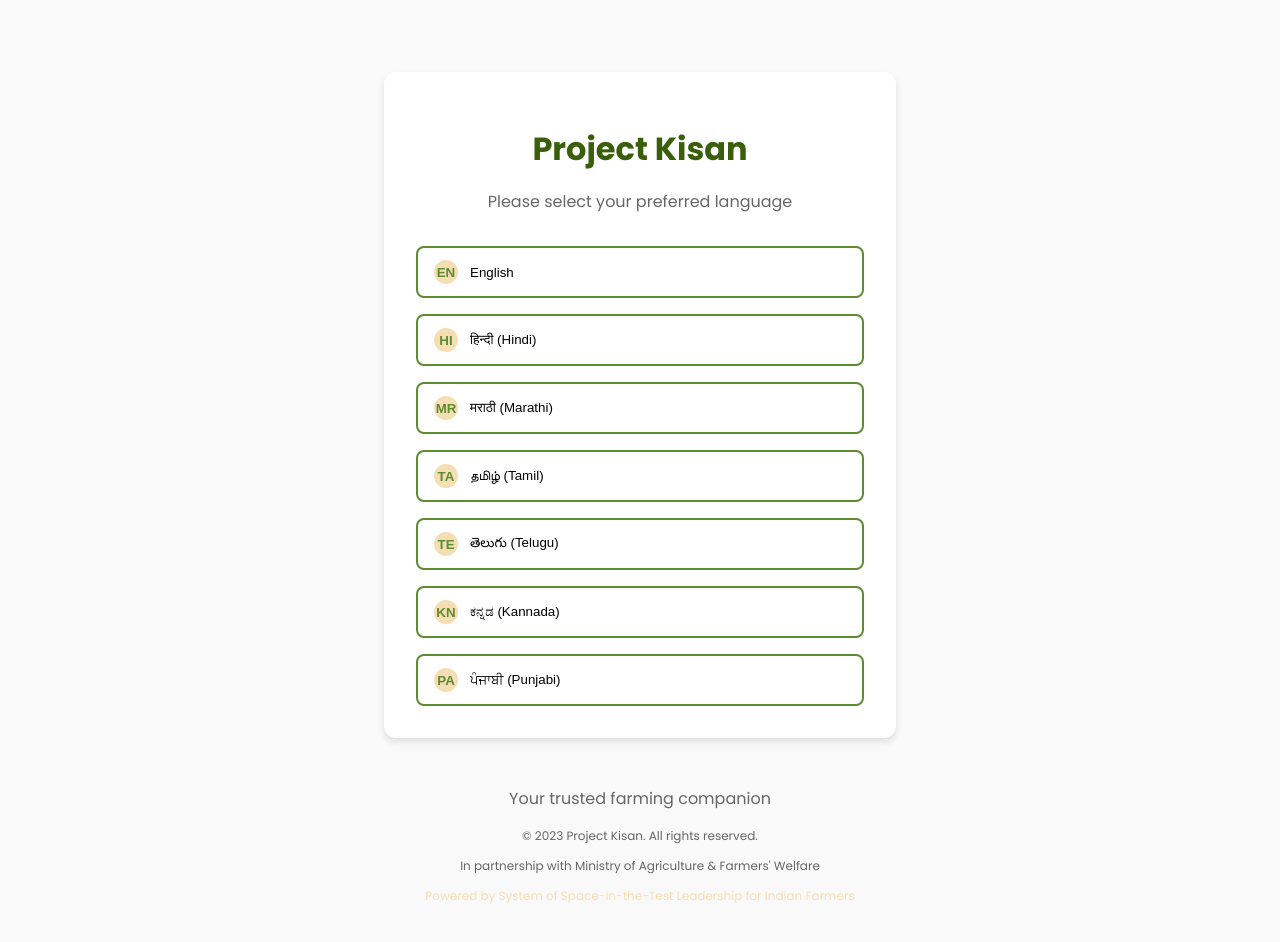
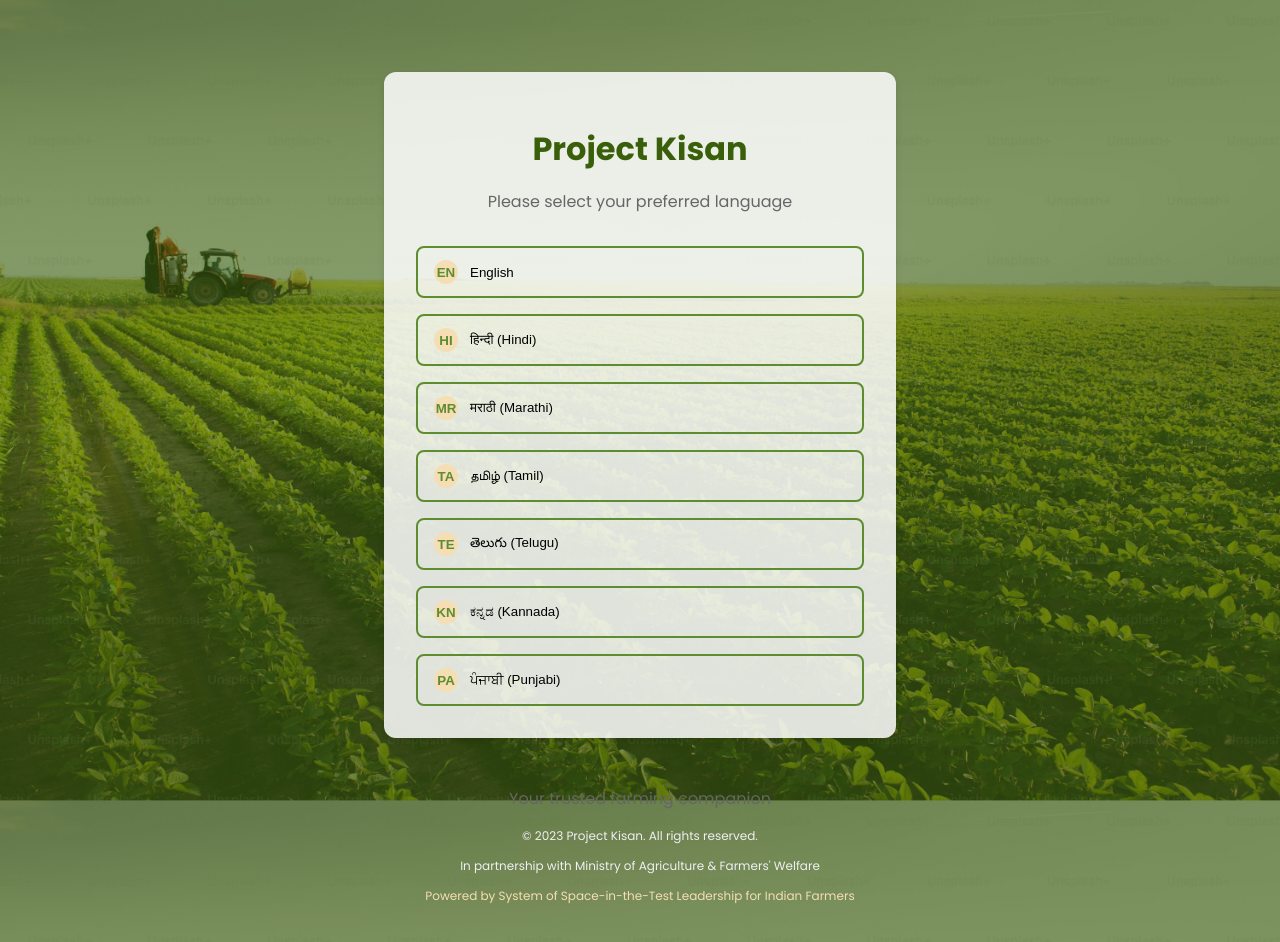
Before and after one commit to sakrenu/Project-Kisan, a Next.js app in the folder client/: page / in a window 1280 px wide. Shown: the top 942 px of the page. Built offline with nearby package versions, Linux system fonts and the light colour scheme.

Commit message:
login page  updated

```diff
--- a/client/src/app/dashboard/dashboard.module.css
+++ b/client/src/app/dashboard/dashboard.module.css
@@ -3,8 +3,8 @@
     display: flex;
     flex-direction: column;
     background-image: linear-gradient(
-        rgba(255, 255, 255, 0.3),
-        rgba(255, 255, 255, 0.3)
+        rgba(255, 255, 255, 0.1),
+        rgba(255, 255, 255, 0.1)
       ),
       url('/images/farm-background.jpeg');
     background-size: cover;
--- a/client/src/styles/main.css
+++ b/client/src/styles/main.css
@@ -3,7 +3,7 @@
     --primary: #3A5F0B; /* Dark green from logo */
     --secondary: #5E8C31; /* Medium green */
     --accent: #F5DEB3; /* Wheat/beige background */
-    --background: #F9F9F9; /* Light background */
+    --background: #f9f9f9; /* Light background */
     --text-primary: #333333;
     --text-secondary: #666666;
   }
@@ -14,6 +14,17 @@
     color: var(--text-primary);
     margin: 0;
     padding: 0;
+
+    /* ✨ Added background image with overlay */
+    background-image: linear-gradient(
+        rgba(58, 95, 11, 0.6), /* dark green overlay for farmer vibe */
+        rgba(58, 95, 11, 0.6)
+      ),
+      url('/images/login-background.jpeg');
+    background-size: cover;
+    background-position: center;
+    background-repeat: no-repeat;
+    background-attachment: fixed;
   }
 
   /* Layout styles */
@@ -28,7 +39,7 @@
   .main-content {
     width: 100%;
     max-width: 448px;
-    background: white;
+    background: rgba(255, 255, 255, 0.85); /* semi-transparent white for readability */
     border-radius: 12px;
     box-shadow: 0 4px 6px rgba(0, 0, 0, 0.1);
     padding: 32px;
@@ -105,7 +116,7 @@
 
   .footer-small {
     font-size: 12px;
-    color: #666;
+    color: #eff0f1;
     margin-top: 4px;
   }
 
@@ -114,7 +125,7 @@
   }
 
   /* Auth styles */
-.auth-options {
+  .auth-options {
     display: flex;
     flex-direction: column;
     gap: 24px;
```
Also changed, not shown: client/public/images/farm-background.jpeg (added), client/public/images/login-background.jpeg (added).
